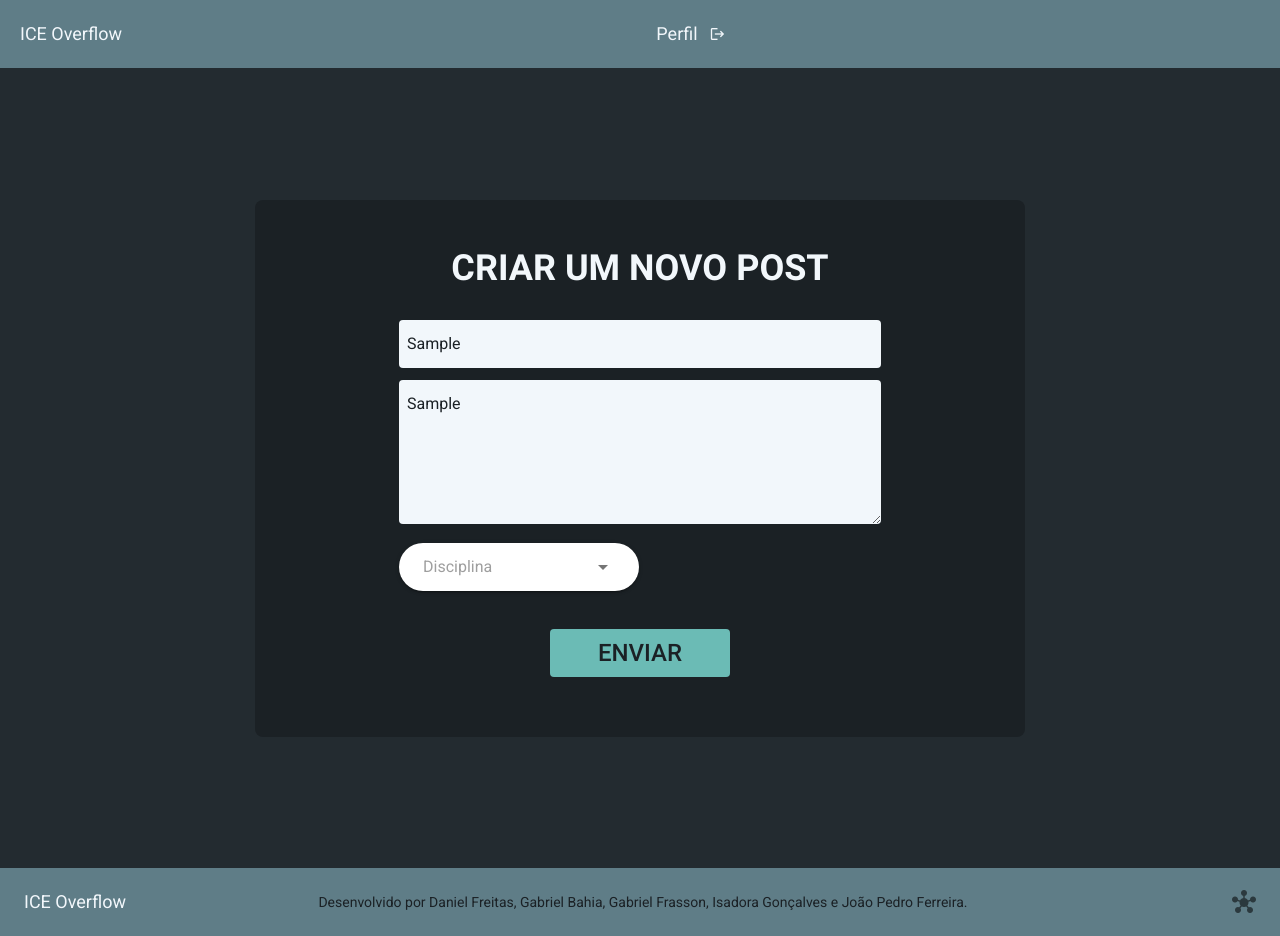
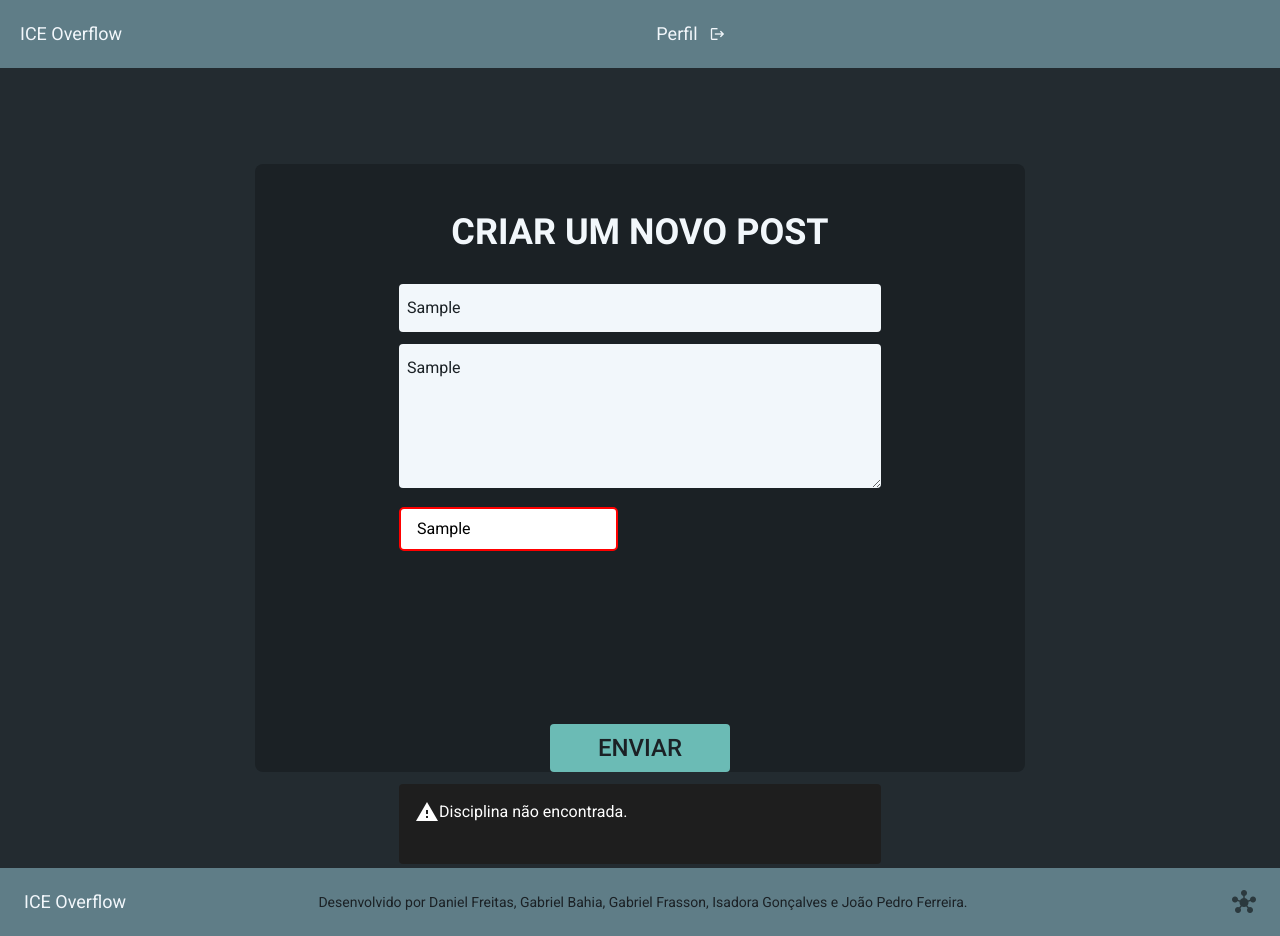
Before and after one commit to isa56/dcc117-ice-overflow, a Vue app in the folder frontend-vue/: page /criar-post in a window 1280 px wide. Both pictures are taken after typing "Sample", "Sample", "Sample" into the empty fields and a click on the input "ENVIAR". Built offline with nearby package versions, Linux system fonts and the light colour scheme.

Commit message:
Implementando input de disciplinas para a pagina de criar posts

```diff
--- a/frontend-vue/src/views/CreatePostView.vue
+++ b/frontend-vue/src/views/CreatePostView.vue
@@ -1,7 +1,6 @@
 <template>
   <div class="teste1 items-center bg-background flex justify-center">
     <div class="bloco-central bg-background-dark text-white rounded-lg px-36 py-12">
-
       <h1 class="text-style text-white font-bold text-4xl mb-8 text-center">
         CRIAR UM NOVO POST
       </h1>
@@ -11,11 +10,19 @@
         <input class="title-style rounded mb-3 px-2 py-3 w-full bg-white text-background-dark" type="text"
           placeholder="Título" v-model="title" />
         <textarea class="desc-style rounded mb-3 px-2 py-3 w-full bg-white text-background-dark" rows="5" cols="30"
-          type="text" placeholder="Descrição" v-model="text" />
+          type="text" placeholder="Descrição" v-model="text"></textarea>
         <br>
+        <div>
 
-        <v-autocomplete class="w-60" auto-select-first clearable rounded solo placeholder="Disciplina" v-model="subject" @input="filterSubjects" ></v-autocomplete>
+        <input type="text" class="filter-style px-4 py-2" placeholder="Disciplina" autocomplete="off" v-model="subject" @input="filterSubjects" @focus="modal=true"/>
 
+          <div v-if="filteredSubjects && modal">
+            <ul class="lista-ul-style" style="width: 220px; height: 150px; overflow: auto">
+              <li class="lista-li-style" v-for="filteredSubject in filteredSubjects" :key="filteredSubject" @click="setSubject(filteredSubject)">{{ filteredSubject }} </li>
+            </ul>
+          </div>
+
+        </div>
         <div class="flex justify-center">
           <input
             class=" input font-medium send-button px-12 py-2 w-50 h-18 mb-3 text-background-dark rounded bg-primary text-2xl mt-2"
@@ -28,6 +35,8 @@
           {{ errors[0] }}
           <br>
           {{ errors[1] }}
+          <br>
+          {{ errors[2] }}
         </v-alert>
 
       </form>
@@ -46,12 +55,17 @@ export default {
       title: null,
       text: null,
       archive: null,
+      modal: false,
       subject: '',
       subjects: [
-        'Cálculo 1', 'Física 1', 'Algoritmos', 'Estrutura de Dados 1'
+        'Cálculo 1', 'Física 1', 'Algoritmos', 'Estrutura de Dados 1', 'Algoritmos' , 'Algoritmos', 'Algoritmos', 'Algoritmos', 'Algoritmos', 'Algoritmos', 'Algoritmos', 'Algoritmos', 'Algoritmos'
       ],
-      filterSubjects: [],
+      filteredSubjects: [],
     }
+  },
+
+  mounted(){
+    this.filterSubjects();
   },
 
   methods: {
@@ -59,13 +73,42 @@ export default {
     checkForm: function (e) {
       var titleStyle = document.querySelector(".title-style");
       var descStyle = document.querySelector(".desc-style");
+      var filterStyle = document.querySelector(".filter-style");
       var alertStyle = document.querySelector(".alert-style");
       titleStyle.classList.remove("erro-form-style");
       descStyle.classList.remove("erro-form-style");
+      filterStyle.classList.remove("erro-form-style");
       alertStyle.classList.add("alert-erro-style");
       this.errors = [];
 
-      if (this.title && this.text) {
+
+      var validationSubject = false;
+      if(this.subject.length == 0){
+        this.subject = '';
+        validationSubject = true;
+      }
+      else
+      {
+        validationSubject = false;
+        for(var i = 0; i < this.subjects.length; i++)
+        {
+          if(this.subject == this.subjects[i])
+          {
+            validationSubject = true;
+          }
+        }
+
+        if(!validationSubject)
+        {
+          this.errors.push('Disciplina não encontrada.');
+          filterStyle.classList.add("erro-form-style");
+          alertStyle.classList.remove("alert-erro-style");
+          alertStyle.classList.add("error-style");
+        }
+
+      }
+
+      if (this.title && this.text && validationSubject) {
         return true;
       }
 
@@ -74,26 +117,34 @@ export default {
         titleStyle.classList.add("erro-form-style");
         alertStyle.classList.remove("alert-erro-style");
         alertStyle.classList.add("error-style");
-        this.snackbar = true;
       }
       if (!this.text) {
         this.errors.push('A Descrição é obrigatória.');
         descStyle.classList.add("erro-form-style");
         alertStyle.classList.remove("alert-erro-style");
         alertStyle.classList.add("error-style");
-        this.snackbar = true;
       }
 
       e.preventDefault();
-    }
+    },
+
+    filterSubjects(){
+      if(this.subject.length == 0){
+        this.filteredSubjects = this.subjects;
+      }
+
+      this.filteredSubjects = this.subjects.filter(subject => {
+        return subject.toLowerCase().startsWith(this.subject.toLowerCase());
+      });
+    },
+
+    setSubject(subject){
+      this.subject = subject;
+      this.modal = false;
+    },
 
   },
 
-  filterSubjects(){
-    this.filterSubjects = this.subjects.filter(subject => {
-      return subject.toLowerCase().startsWith(this.subject.toLowerCase());
-    });
-  },
 
 }
 
@@ -120,9 +171,34 @@ export default {
   color: rgb(185, 67, 67);
 }
 
+.lista-style {
+  width: 50%;
+  background-color: white;
+
+}
+
 .bloco-central {
   max-height: 38rem;
   margin: 2.5rem 2.5rem 2.5rem 2.5rem;
+}
+
+.filter-style {
+  background-color: white;
+  color: black;
+  border-radius: 5px;
+  margin-bottom: 15px;
+}
+
+.lista-li-style {
+  color: black;
+  background-color: white;
+}
+.lista-li-style:hover {
+  background-color: #6BBBB5;
+}
+
+.lista-ul-style {
+  border-radius: 5px;
 }
 
 
```
